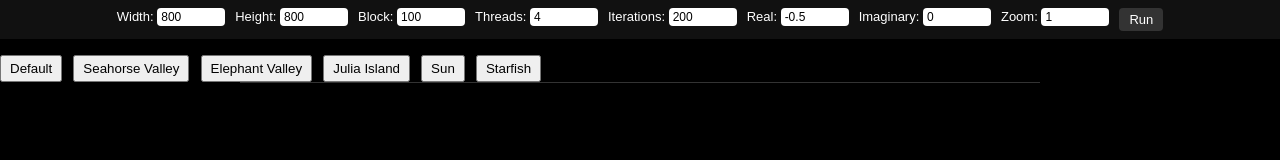
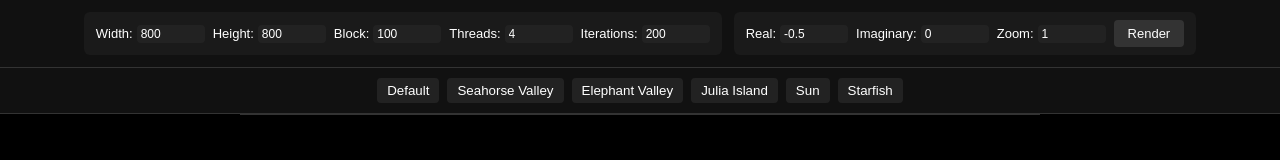
Before and after one commit to MarcosVB/parallel-mandelbrot-set, a website: page src/index.html in a window 1280 px wide. Drawn offline with Linux system fonts and the light colour scheme.

Commit message:
feat: enhanced ui interface

```diff
--- a/src/index.html
+++ b/src/index.html
@@ -16,16 +16,21 @@
             display: flex;
             flex-wrap: wrap;
             justify-content: center;
-            gap: 10px;
-            padding: 8px;
+            gap: 12px;
+            padding: 12px;
             background: #111;
             font-size: 13px;
+            border-bottom: 1px solid #333;
         }
 
         .group {
             display: flex;
-            gap: 6px;
+            flex-wrap: wrap;
             align-items: center;
+            gap: 8px;
+            background: #1a1a1a;
+            padding: 8px 12px;
+            border-radius: 6px;
         }
 
         .group label {
@@ -40,16 +45,22 @@
             font-size: 12px;
             border: none;
             border-radius: 4px;
+            background: #222;
+            color: white;
         }
 
         #startRender {
-            padding: 4px 10px;
+            padding: 6px 14px;
             font-size: 13px;
             background: #333;
             color: white;
             border: none;
             border-radius: 4px;
             cursor: pointer;
+        }
+
+        #startRender:hover {
+            background: #444;
         }
 
         canvas {
@@ -59,28 +70,46 @@
         }
 
         .presets {
-            margin-top: 1em;
+            display: flex;
+            flex-wrap: wrap;
+            justify-content: center;
+            gap: 8px;
+            background: #111;
+            padding: 10px;
+            font-size: 13px;
+            border-bottom: 1px solid #333;
         }
 
         .presets button {
-            margin-right: 0.5em;
-            padding: 0.3em 0.6em;
+            padding: 5px 10px;
+            border: none;
+            border-radius: 4px;
+            background: #222;
+            color: white;
             cursor: pointer;
+        }
+
+        .presets button:hover {
+            background: #333;
         }
     </style>
 </head>
 
 <body>
     <div class="controls">
+        <div class="group">
             <label>Width: <input type="number" id="inputWidth" value="800"></label>
             <label>Height: <input type="number" id="inputHeight" value="800"></label>
             <label>Block: <input type="number" id="inputBlockSize" value="100"></label>
             <label>Threads: <input type="number" id="inputThreads" value="4"></label>
             <label>Iterations: <input type="number" id="inputIterations" value="200"></label>
+        </div>
+        <div class="group">
             <label>Real: <input type="number" id="inputReal" value="-0.5" step="0.01"></label>
             <label>Imaginary: <input type="number" id="inputImaginary" value="0" step="0.01"></label>
             <label>Zoom: <input type="number" id="inputZoom" value="1" step="1"></label>
-        <button id="startRender">Run</button>
+            <button id="startRender">Render</button>
+        </div>
     </div>
 
     <div class="presets">
```
Lines whose indentation alone changed are shown as unchanged.
